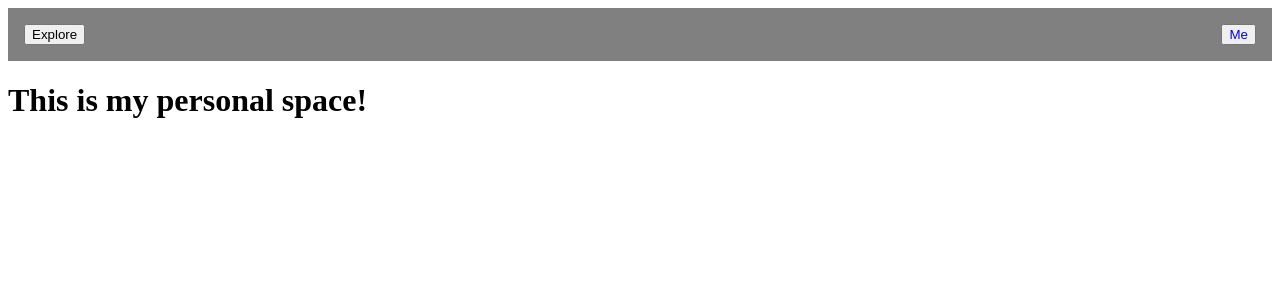
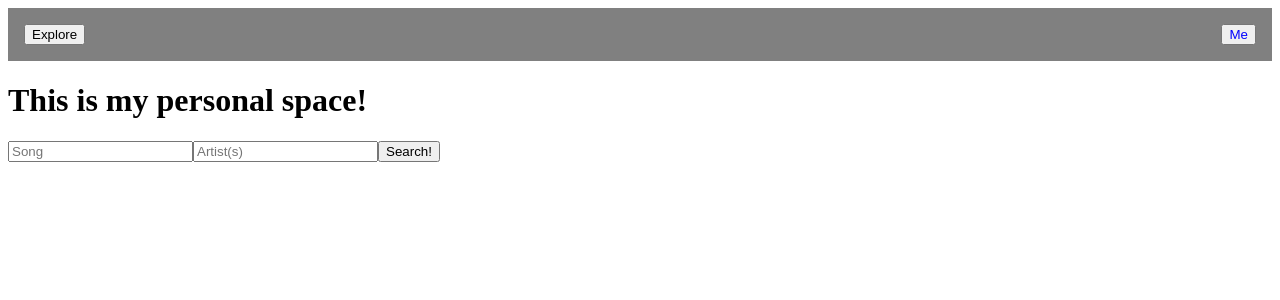
Before and after one commit to kbinhnguyen/interlude, a Next.js app: page /me in a window 1280 px wide. Shown: the top 300 px of the page. Built offline with nearby package versions, Linux system fonts and the light colour scheme.

Commit message:
Me CSR basic setup completed

```diff
--- /dev/null
+++ b/components/Form.js
@@ -0,0 +1,38 @@
+import { useState } from 'react';
+import graphQLClient from '../components/ApolloClient';
+
+function Form({ searchClicked, setSearchClicked }) {
+  const [querySong, setQuerySong] = useState('');
+  const [queryArtists, setQueryArtists] = useState('');
+
+  const handleSubmit = (e) => {
+    e.preventDefault();
+    console.log('Search was clicked');
+    // need to call API here still
+    setSearchClicked(!searchClicked);
+    setQuerySong('');
+    setQueryArtists('');
+  };
+
+  return (
+    <form onSubmit={handleSubmit}>
+      <input
+        type="text"
+        value={querySong}
+        onChange={(e) => { setQuerySong(e.target.value); }}
+        placeholder="Song"
+        required
+      />
+      <input
+        type="text"
+        value={queryArtists}
+        onChange={(e) => { setQueryArtists(e.target.value); }}
+        placeholder="Artist(s)"
+        required
+      />
+      <button type="submit">Search!</button>
+    </form>
+  );
+}
+
+export default Form;
--- a/pages/me.js
+++ b/pages/me.js
@@ -1,23 +1,44 @@
 import { gql, useApolloClient } from '@apollo/client';
-import { useEffect } from 'react';
+import { useState, useEffect } from 'react';
+import Form from '../components/Form';
 
 function Me() {
   const client = useApolloClient();
+  const [searchClicked, setSearchClicked] = useState(false);
+  const [tracks, setTracks] = useState([]);
 
   useEffect(() => {
+    console.log('Me was rendered');
     client.query({
       query: gql`query Query {
-        allUsers {
-          username
-          img_url
+        user(id: 1) {
+          tracks_liked {
+            id
+            title
+            artists
+            img_url
+            preview
+            uri
+          }
         }
-      }`,
+      }
+      `,
     })
-      .then((results) => { console.log(results); })
-      .catch((err) => {console.log(err);});
-  }, [client]);
+      .then((results) => {
+        console.log(results);
+        console.log(results.data.user.tracks_liked);
+        setTracks(results.data.user.tracks_liked);
+      })
+      .catch((err) => {console.log(err); });
+  }, [client, searchClicked]);
 
-  return (<h1>This is my personal space!</h1>);
+  return (
+    <>
+      <h1>This is my personal space!</h1>
+      {console.log(searchClicked)}
+      <Form searchClicked={searchClicked} setSearchClicked={setSearchClicked} />
+    </>
+  );
 }
 
 export default Me;
```
